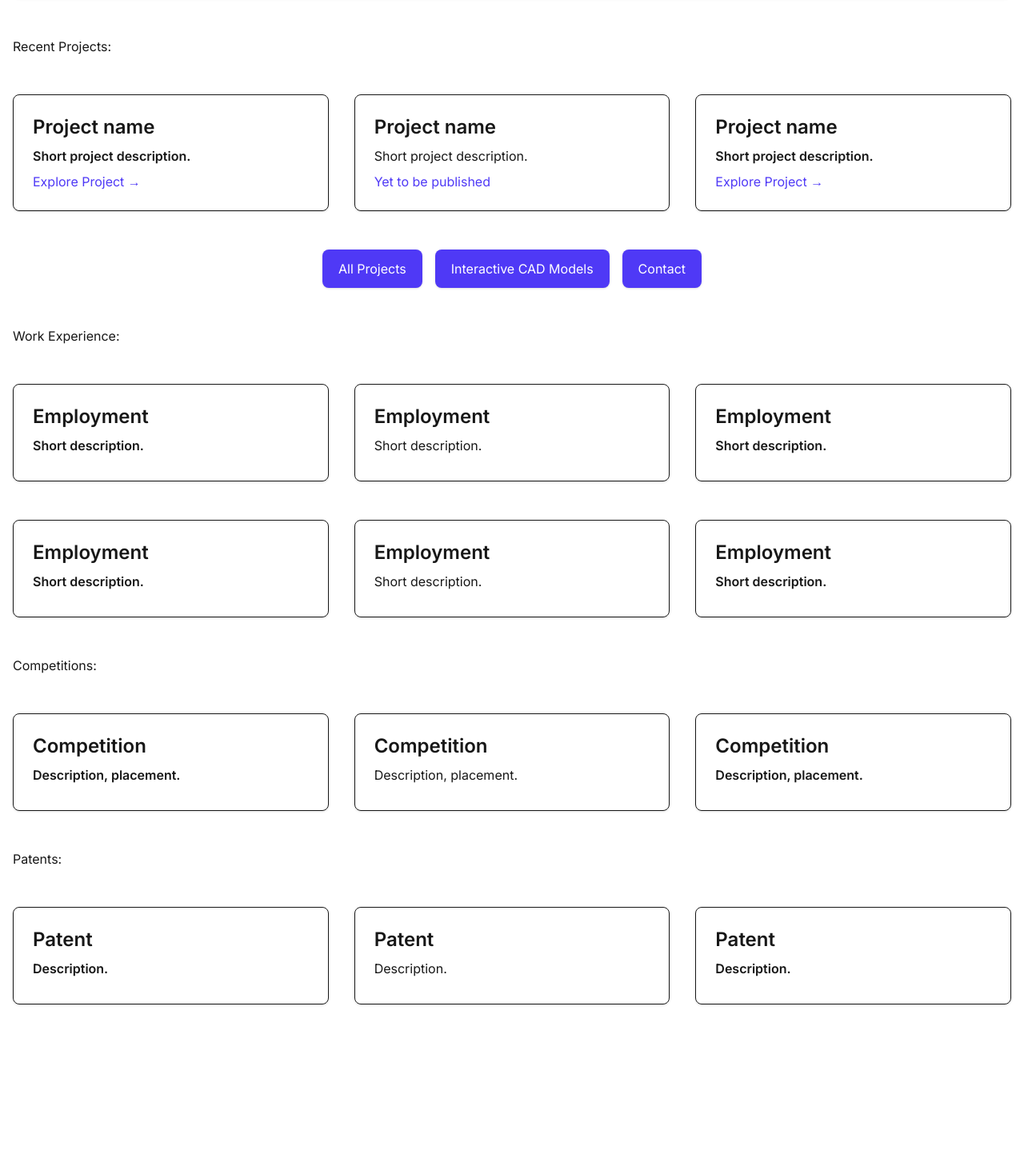
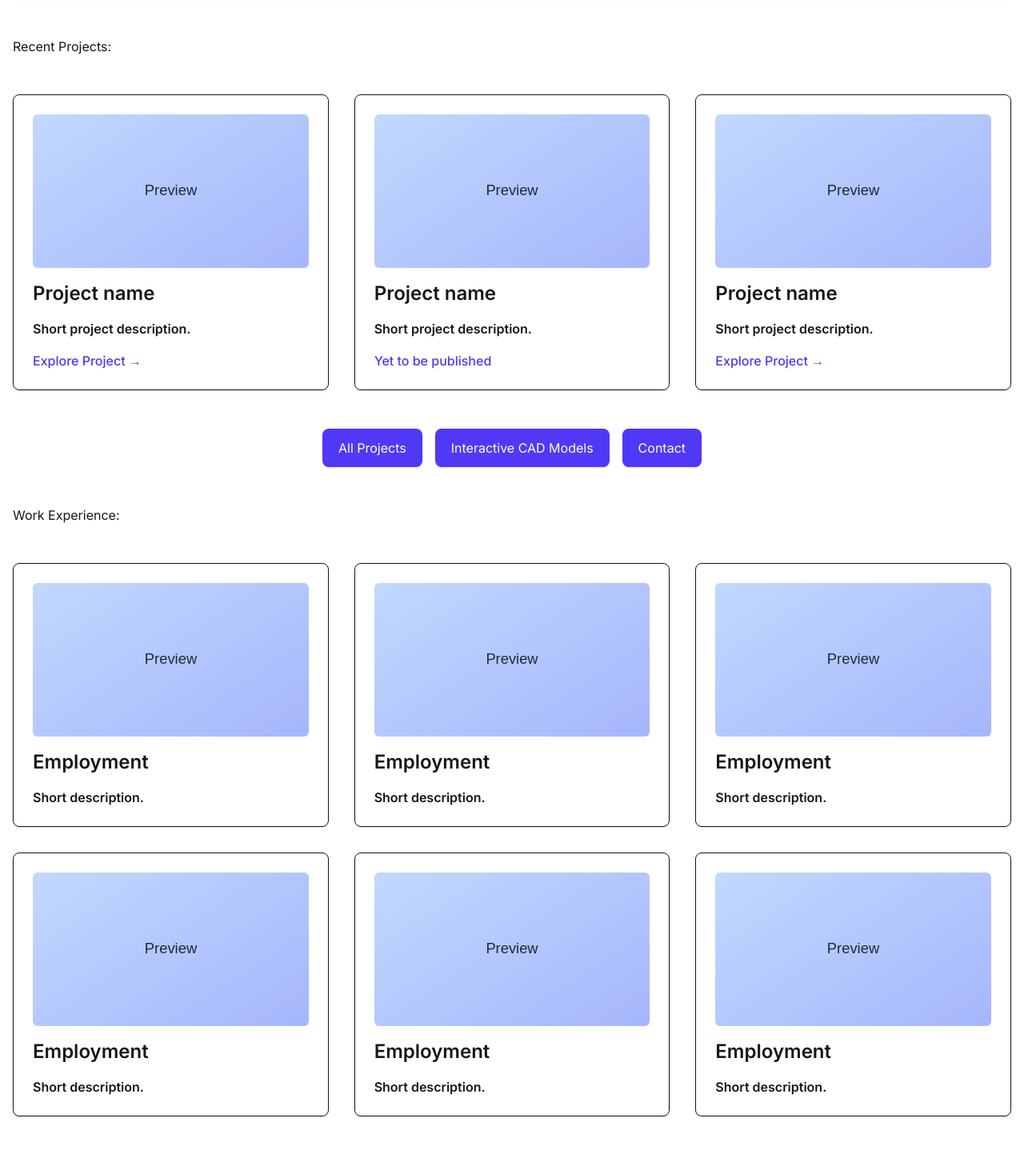
Before and after one commit to BouzoulasDimitrios/Roboticist-Portfolio, a Next.js app: page / in a window 1280 px wide. Shown: the part 296-1744 px from the top of the page at 80% size. Before the commit the page ends 1672 px from the top, so only its background shows below. Built offline with nearby package versions, Linux system fonts and the light colour scheme.

Commit message:
added preview image

```diff
--- a/src/components/home/Homepage.tsx
+++ b/src/components/home/Homepage.tsx
@@ -1,16 +1,64 @@
 "use client";
 
+import Image from "next/image";
 import Link from "next/link";
+
+const CARD_PLACEHOLDER = "/images/card-placeholder.svg";
+
+const projectCards = [
+  {
+    title: "Project name",
+    description: "Short project description.",
+    href: "/projects",
+    linkLabel: "Explore Project →",
+    image: CARD_PLACEHOLDER,
+  },
+  {
+    title: "Project name",
+    description: "Short project description.",
+    note: "Yet to be published",
+    image: CARD_PLACEHOLDER,
+  },
+  {
+    title: "Project name",
+    description: "Short project description.",
+    href: "/projects",
+    linkLabel: "Explore Project →",
+    image: CARD_PLACEHOLDER,
+  },
+];
+
+const workExperiences = [
+  { title: "Employment", description: "Short description.", image: CARD_PLACEHOLDER },
+  { title: "Employment", description: "Short description.", image: CARD_PLACEHOLDER },
+  { title: "Employment", description: "Short description.", image: CARD_PLACEHOLDER },
+  { title: "Employment", description: "Short description.", image: CARD_PLACEHOLDER },
+  { title: "Employment", description: "Short description.", image: CARD_PLACEHOLDER },
+  { title: "Employment", description: "Short description.", image: CARD_PLACEHOLDER },
+];
+
+const competitionCards = [
+  { title: "Competition", description: "Description, placement.", image: CARD_PLACEHOLDER },
+  { title: "Competition", description: "Description, placement.", image: CARD_PLACEHOLDER },
+  { title: "Competition", description: "Description, placement.", image: CARD_PLACEHOLDER },
+];
+
+const patentCards = [
+  { title: "Patent", description: "Description.", image: CARD_PLACEHOLDER },
+  { title: "Patent", description: "Description.", image: CARD_PLACEHOLDER },
+  { title: "Patent", description: "Description.", image: CARD_PLACEHOLDER },
+];
 
 export default function Homepage() {
   return (
     <div className="flex flex-col gap-12 pb-20">
-
       {/* Hero Section */}
       <section className="project-card flex flex-col md:flex-row items-center gap-6 p-6">
-      <img
+        <Image
           src="/images/profile.png"
           alt="Profile picture"
+          width={144}
+          height={144}
           className="w-36 h-36 rounded-full object-cover shadow-md"
         />
         <div className="flex flex-col justify-center">
@@ -19,47 +67,34 @@ export default function Homepage() {
             Robotics Engineering | Autonomous Systems | CAD Design
           </h2>
           <p className="font-medium">
-          Welcome to my personal portfolio. Here you'll find my latest projects,
-          interact with CAD models, and get insights into my engineering journey.
+            Welcome to my personal portfolio. Here you'll find my latest projects, interact with CAD models, and
+            get insights into my engineering journey.
           </p>
         </div>
       </section>
 
       <h1>Recent Projects:</h1>
-      {/* Highlighted Projects */}
       <section className="grid md:grid-cols-3 gap-8">
-        {/* Project 1 */}
-        <div className="project-card">
-          <h3 className="text-2xl font-semibold mb-2">Project name</h3>
-          <p className="font-semibold mb-2">
-            Short project description.
-          </p>
-          <Link href="/projects" className="text-indigo-600 hover:underline">
-            Explore Project &rarr;
+        {projectCards.map((project) => (
+          <div key={project.title} className="project-card flex flex-col gap-4">
+            <Image
+              src={project.image}
+              alt={`${project.title} preview`}
+              width={400}
+              height={240}
+              className="w-full h-40 md:h-48 object-cover rounded-md"
+            />
+            <h3 className="text-2xl font-semibold">{project.title}</h3>
+            <p className="font-semibold">{project.description}</p>
+            {project.href ? (
+              <Link href={project.href} className="text-indigo-600 hover:underline font-medium">
+                {project.linkLabel}
               </Link>
+            ) : (
+              <p className="text-indigo-600 font-medium">{project.note}</p>
+            )}
           </div>
-
-        {/* Project 2 */}
-        <div className="project-card">
-          <h3 className="text-2xl font-semibold mb-2">Project name</h3>
-          <p className="text-semibold mb-2">
-            Short project description.
-          </p>
-          <p className="text-indigo-600 hover">
-            Yet to be published
-          </p>
-        </div>
-
-        {/* Project 3 */}
-        <div className="project-card">
-          <h3 className="text-2xl font-semibold mb-2">Project name</h3>
-          <p className="font-semibold mb-2">
-            Short project description.
-          </p>
-          <Link href="/projects" className="text-indigo-600 hover:underline">
-            Explore Project &rarr;
-          </Link>
-        </div>
+        ))}
       </section>
 
       {/* Quick-links Section */}
@@ -76,114 +111,55 @@ export default function Homepage() {
       </section>
 
       <h1>Work Experience:</h1>
-
       <section className="grid md:grid-cols-3 gap-8">
-        {/* Employment 1 */}
-        <div className="project-card">
-          <h3 className="text-2xl font-semibold mb-2">Employment</h3>
-          <p className="font-semibold mb-2">
-            Short description.
-          </p>
+        {workExperiences.map((experience, index) => (
+          <div key={`${experience.title}-${index}`} className="project-card flex flex-col gap-4">
+            <Image
+              src={experience.image}
+              alt={`${experience.title} preview`}
+              width={400}
+              height={240}
+              className="w-full h-40 md:h-48 object-cover rounded-md"
+            />
+            <h3 className="text-2xl font-semibold">{experience.title}</h3>
+            <p className="font-semibold">{experience.description}</p>
           </div>
-
-        {/* Employment 2 */}
-        <div className="project-card">
-          <h3 className="text-2xl font-semibold mb-2">Employment</h3>
-          <p className="text-semibold mb-2">
-            Short description.
-          </p>
-        </div>
-
-        {/* Employment 3 */}
-        <div className="project-card">
-          <h3 className="text-2xl font-semibold mb-2">Employment</h3>
-          <p className="font-semibold mb-2">
-            Short description.
-          </p>
-        </div>
-      </section>
-
-      <section className="grid md:grid-cols-3 gap-8">
-        {/* Employment 1 */}
-        <div className="project-card">
-          <h3 className="text-2xl font-semibold mb-2">Employment</h3>
-          <p className="font-semibold mb-2">
-            Short description.
-          </p>
-        </div>
-
-        {/* Employment 2 */}
-        <div className="project-card">
-          <h3 className="text-2xl font-semibold mb-2">Employment</h3>
-          <p className="text-semibold mb-2">
-            Short description.
-          </p>
-        </div>
-
-        {/* Employment 3 */}
-        <div className="project-card">
-          <h3 className="text-2xl font-semibold mb-2">Employment </h3>
-          <p className="font-semibold mb-2">
-            Short description.
-          </p>
-        </div>
+        ))}
       </section>
 
       <h1>Competitions:</h1>
       <section className="grid md:grid-cols-3 gap-8">
-          {/* Competition 1 */}
-          <div className="project-card">
-            <h3 className="text-2xl font-semibold mb-2">Competition</h3>
-            <p className="font-semibold mb-2">
-              Description, placement.
-            </p>
+        {competitionCards.map((competition, index) => (
+          <div key={`${competition.title}-${index}`} className="project-card flex flex-col gap-4">
+            <Image
+              src={competition.image}
+              alt={`${competition.title} preview`}
+              width={400}
+              height={240}
+              className="w-full h-40 md:h-48 object-cover rounded-md"
+            />
+            <h3 className="text-2xl font-semibold">{competition.title}</h3>
+            <p className="font-semibold">{competition.description}</p>
           </div>
-
-          {/* Competition 2 */}
-          <div className="project-card">
-            <h3 className="text-2xl font-semibold mb-2">Competition</h3>
-            <p className="text-semibold mb-2">
-              Description, placement.
-            </p>
-          </div>
-
-          {/* Competition 3 */}
-          <div className="project-card">
-            <h3 className="text-2xl font-semibold mb-2">Competition</h3>
-            <p className="font-semibold mb-2">
-              Description, placement.
-            </p>
-          </div>
+        ))}
       </section>
 
       <h1>Patents:</h1>
       <section className="grid md:grid-cols-3 gap-8">
-          {/* Patent 1 */}
-          <div className="project-card">
-            <h3 className="text-2xl font-semibold mb-2">Patent</h3>
-            <p className="font-semibold mb-2">
-              Description.
-            </p>
+        {patentCards.map((patent, index) => (
+          <div key={`${patent.title}-${index}`} className="project-card flex flex-col gap-4">
+            <Image
+              src={patent.image}
+              alt={`${patent.title} preview`}
+              width={400}
+              height={240}
+              className="w-full h-40 md:h-48 object-cover rounded-md"
+            />
+            <h3 className="text-2xl font-semibold">{patent.title}</h3>
+            <p className="font-semibold">{patent.description}</p>
           </div>
-
-          {/* Patent 2 */}
-          <div className="project-card">
-            <h3 className="text-2xl font-semibold mb-2">Patent</h3>
-            <p className="text-semibold mb-2">
-              Description.
-            </p>
-          </div>
-
-          {/* Patent 3 */}
-          <div className="project-card">
-            <h3 className="text-2xl font-semibold mb-2">Patent</h3>
-            <p className="font-semibold mb-2">
-              Description.
-            </p>
-          </div>
+        ))}
       </section>
-
-
     </div>
   );
 }
```
Also changed, not shown: public/images/card-placeholder.svg (added). Lines whose indentation alone changed are shown as unchanged.
